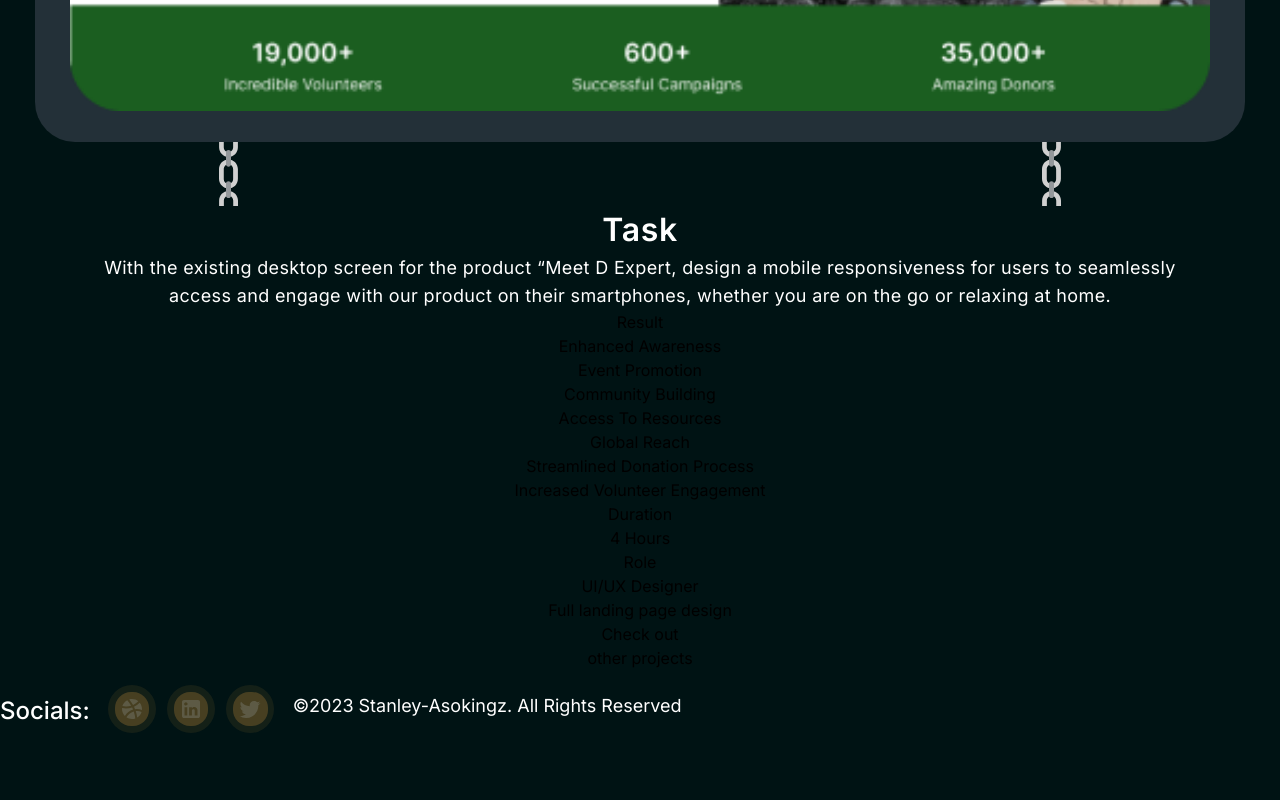
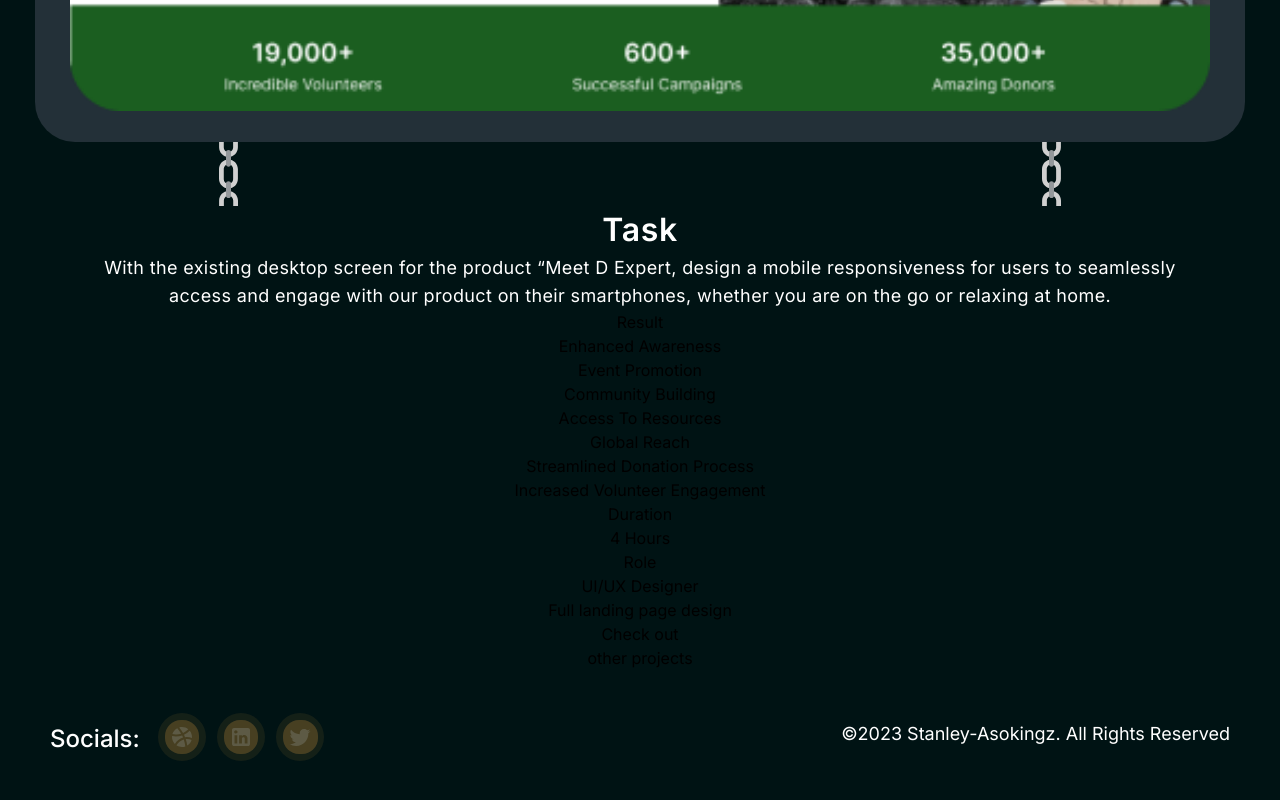
Before and after one commit to Maxwell011/portfolio-design, a Next.js app: page /charity in a window 1280 px wide. Shown: the part 992-1792 px from the top of the page. Built offline with nearby package versions, Linux system fonts and the light colour scheme.

Commit message:
Update Footer component styling

```diff
--- a/src/app/components/Footer.tsx
+++ b/src/app/components/Footer.tsx
@@ -5,7 +5,7 @@ import Dribble from "../svg/Dribble";
 export default function Footer() {
   return (
     <>
-      <section className="h-[130px] w-full bg-black inline-flex flex-col justify-center items-start gap-12 pb-12">
+      <section className="h-[130px] w-full bg-black items-start gap-12 pb-12 flex flex-row justify-between p-[50px]">
         <div className="flex gap-[25px]">
           <h2 className="text-white text-2xl font-medium leading-[160%]">
             Socials:
@@ -25,12 +25,12 @@ export default function Footer() {
               <Twitter />
             </div>
           </div>
-          <div>
-            <p className="text-white text-lg font-normal">
-              ©2023 Stanley-Asokingz. All Rights Reserved
-            </p>
-          </div>
         </div>{" "}
+        <div>
+          <p className="text-white text-lg font-normal">
+            ©2023 Stanley-Asokingz. All Rights Reserved
+          </p>
+        </div>
       </section>
     </>
   );
```
